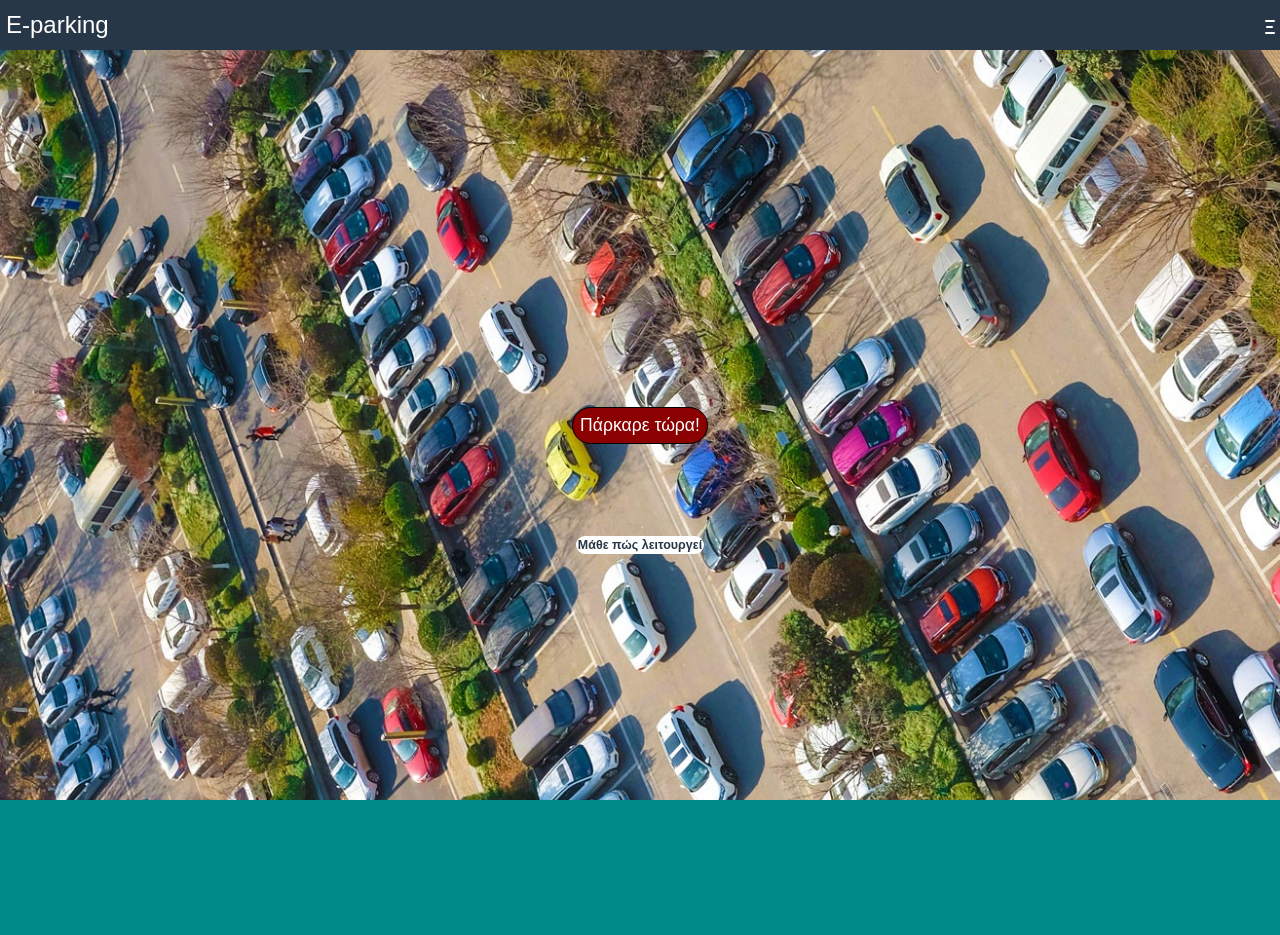
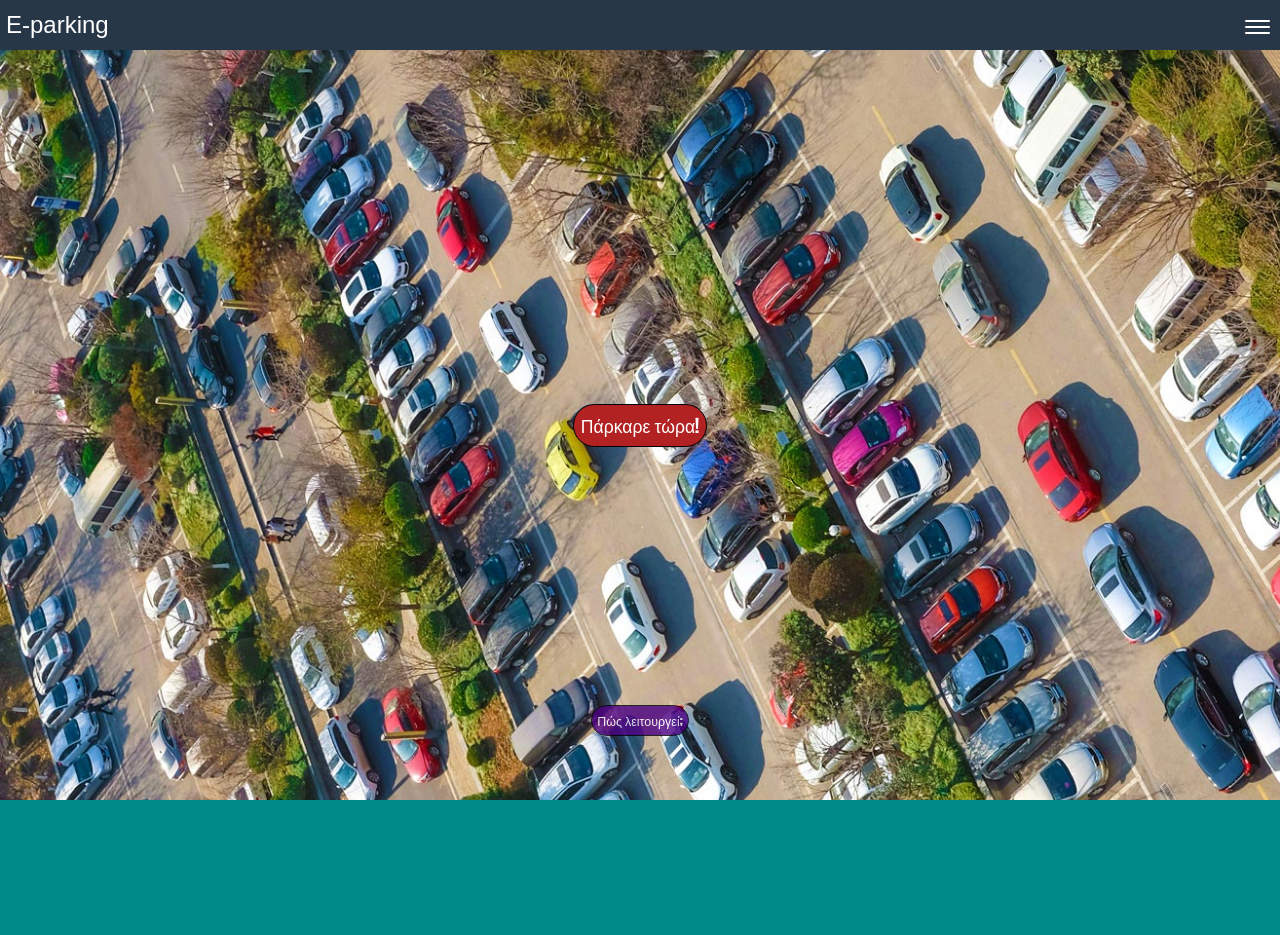
Before and after one commit to ilnikas/e-parking, a PHP site: page / in a window 1280 px wide. Shown: the top 935 px of the page. Run offline with PHP 8.4, Linux system fonts and the light colour scheme.

Commit message:
Dropdown menu transition implemented and style changes at buttons

```diff
--- a/index.html
+++ b/index.html
@@ -25,7 +25,7 @@
             <a href="#" onclick="toggleMenu()" id="nav">
                 <!-- Three divs are the three lines of the nav menu-->
                 <div class="menu-line"> </div>
-                <div class="menu-line" id="smaller"></div>
+                <div class="menu-line"></div>
                 <div class="menu-line"> </div>
             </button>
             <div id="dropdown-content">
@@ -41,7 +41,7 @@
                 Πάρκαρε τώρα!
             </a>
             <a id="info" href="#">
-                Μάθε πώς λειτουργεί
+                Πώς λειτουργεί;
             </a>
 
         </div>
--- a/js/dropdownMenuToggle.js
+++ b/js/dropdownMenuToggle.js
@@ -1,10 +1,10 @@
 function toggleMenu(){
     var dropdownContent = document.getElementById("dropdown-content");
-    if (dropdownContent.style.display == "block") {
-        dropdownContent.style.display = "none";
+    if (dropdownContent.style.visibility == "visible") {
+        dropdownContent.style.visibility = "hidden";
+        dropdownContent.style.opacity = "0";
     } else {
-        dropdownContent.style.display = "block";
+        dropdownContent.style.visibility = "visible";
+        dropdownContent.style.opacity = "0.8";
     }
 }
-
-//TODO ADD function to dissapear menu when link is clicked
--- a/main.css
+++ b/main.css
@@ -30,36 +30,31 @@ body {
 }
 
 #nav {
-    width: 10%;
-	max-width: 10px;
+	width: 25px;
     display: block;
     position: absolute;
     right: 0;
     top: 50%;
     transform: translateY(-50%);
-    margin-right: 5px;
+    margin-right: 10px;
     outline: 0;
-
 }
-
-#nav #smaller {
-    width: 70%;
-	margin-left: 1px;
-}
-
 
 /*_________________________Styling__dropdown_____________________  TODO fix size.. overlapps with main button*/
 
 #dropdown-content {
-    display: none; /* TODO transition when appears */
+    /*display: none; */
     background-color: #273746;
     position: absolute;
-    width: 40vw;
-	max-width: 100px;
+    width: 100vw;
     right: 0;
-    z-index: 1;
     box-shadow: 0px 6px 8px 0px rgba(0,0,0,0.2);
     overflow: hidden;
+    opacity: 0;
+    visibility: hidden;
+    opacity: 0.8;
+    transition: opacity 0.3s, visibility 0.3s;
+    z-index: 1;
 }
 
 .dropdownLink {
@@ -72,17 +67,16 @@ body {
     text-decoration: none;
     margin-top: 7px;
     margin-right: 7px;
-    padding: 2px;
+    padding: 6px;
     outline: 0;
+    font-family: Impact, Haettenschweiler, 'Arial Narrow Bold', sans-serif;
 }
 
-#dropdown-content a:active {
-    background-color: #1B2631;
+.dropdownLink:active {
+    background-color: #327da8;
+
 }
 
-#dropdown-content a:hover {
-	background-color: #327da8;
-}
 
 
 
@@ -119,10 +113,11 @@ body {
     font-size: 1.1em;
     border: 1px solid black;
     padding: 7px;
-    background-color: darkred;
+    background-color: firebrick;
     color: white;
-    border-radius: 100px;
+    border-radius: 50px;
     outline: 0;
+    font-family: Impact, Haettenschweiler, 'Arial Narrow Bold', sans-serif;
 }
 
 
@@ -135,20 +130,24 @@ body {
     position:absolute;
     font-size: 0.78em;
     text-decoration: none;
-    color: #283747;
+    color: white;
     text-align: center;
-    margin-top: 30vh;
+    margin-top: 35vh;
     outline: 0;
-    font-weight: bold;
-    max-width: 20%;
-	background-color: white;
-	border-radius: 25px;
-	padding: 2px;
+    font-weight: normal;
+    max-width: 40%;
+    background-color: indigo;
+    border: 1px solid black;
+    opacity: 0.8;
+	border-radius: 20px;
+    padding: 5px;
+    font-family: Impact, Haettenschweiler, 'Arial Narrow Bold', sans-serif;
+    bottom: 8%;
 }
 
 
 #info:active {
-    text-decoration: underline;
+    filter: saturate(130%);
 }
 
 #logo:hover {
```
